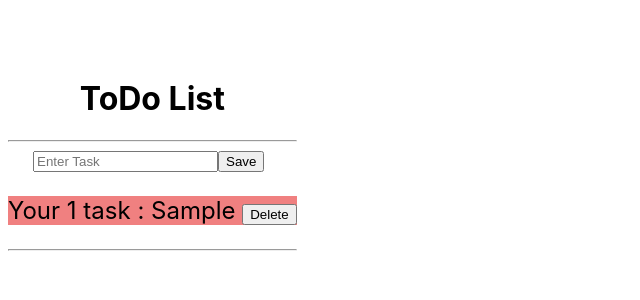
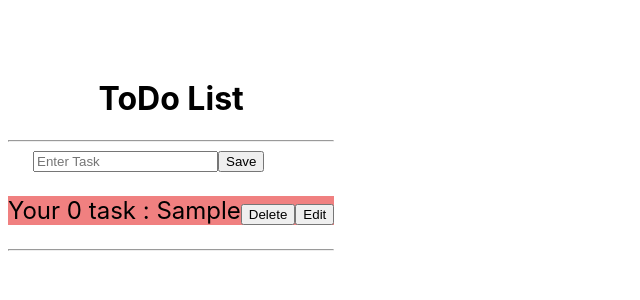
Before and after one commit to nishigothi99/Workoscope_React, a React (Create React App) app: page / in a window 1280 px wide. Both pictures are taken after typing "Sample" into the empty fields and a click on the button "Save". Shown: the top 300 px of the page, without its empty margins (0-640 px from the left). Built offline with nearby package versions, Linux system fonts and the light colour scheme.

Commit message:
feature(Edit) added ToDo

```diff
--- a/src/ToDo.js
+++ b/src/ToDo.js
@@ -5,8 +5,10 @@ class ToDo extends Component {
   constructor(props) {
     super(props);
     this.state = {
+      index: null,
+      editing: true,
       data: [],
-      ID: 1,
+      ID: 0,
     };
   }
 
@@ -26,31 +28,48 @@ class ToDo extends Component {
     console.log(data);
   };
   //
-  onDelete = index => {
+  onDelete = (index) => {
+    console.log("Inside delete");
     this.setState({
       data: [
         ...this.state.data.slice(0, index),
-        ...this.state.data.slice(index + 1)
-      ]
+        ...this.state.data.slice(index + 1),
+      ],
     });
-   };
+  };
+  onUpdate = (event,task, ID) => {
+    const data = this.state.data;
+    data.map((item) => {
+      if (ID === item.ID) {
 
-  //  [1,2,3,4,5]
-  //  slice(0,2) (3)
-  //  [...[1,2],...[4,5]]
-  //... understand
-  //   console.log(this.state.data)
-  // };
-  // onDelete = (ID) => {
-  //   this.setState({
-  //     data: [],
-  //   });
-  // };
+        console.log("hi");
+        item.task = task;
 
-  // onDelete = ID => {
-  //   const data = this.info.filter(item => item !== this.ID);
-  //   this.setState({ data: data });
-  // };
+      }
+      return item;
+    });
+    this.setState({
+      data,
+    });
+  };
+
+
+  onEdit = (index, event) => {
+    console.log("inside Edit");
+
+    this.setState({
+      index,
+    });
+  };
+
+  keyHandle=(event)=>{
+    console.log(event.key)
+    if(event.key === 'Enter'){
+      console.log("hello")
+      document.getElementById("enter").style.display="none"
+
+    }
+  }
 
   render() {
     return (
@@ -65,13 +84,21 @@ class ToDo extends Component {
               type="text"
               placeholder="Enter Task"
               ref={(input) => (this.task = input)}
-            required/>
+              required
+            />
             <button type="submit">Save</button>
           </form>
         </div>
         <div className="row">
-          {this.state.data.map((info,index) => (
-            <Card  info={info} onDelete={() => this.onDelete(index)} />
+          {this.state.data.map((info, index) => (
+            <Card
+              info={info}
+              index={this.state.index}
+              onDelete={() => this.onDelete(index)}
+              onEdit={() => this.onEdit(index)}
+              onUpdate={(event,value,ID) => this.onUpdate(event,value,ID)}
+              keyHandle={(event)=>this.keyHandle(event)}
+            />
           ))}
         </div>
         <hr />
--- a/src/ToDoComp.js
+++ b/src/ToDoComp.js
@@ -1,7 +1,28 @@
-import React from 'react'
+import React from "react";
 
-export const Card = (props) =>
-<div id="card">
-<p>Your {props.info.ID} task : {props.info.task} <button onClick={() => props.onDelete(props.info.ID)}>Delete</button></p>
+export const Card = (props) => {
+  //   console.log(props.info.ID, props.index);
+  return (
+    <div id="card">
+      <p>
+        Your {props.info.ID} task : {props.info.task}
+        <button onClick={() => props.onDelete(props.info.ID)}>Delete</button>
+        <button onClick={() => props.onEdit(props.info.ID)}>Edit</button>
+        <br />
 
-</div>
+          {props.index === props.info.ID ? (
+            <input id="enter"
+              type="text"
+              defaultValue={props.info.task}
+              onChange={(event) => {
+              props.onUpdate(event,event.target.value, props.info.ID)
+            }}
+            onKeyPress = {(event) => {props.keyHandle(event)}
+            }
+            ></input>
+          ) : null}
+
+      </p>
+    </div>
+  );
+};
```
